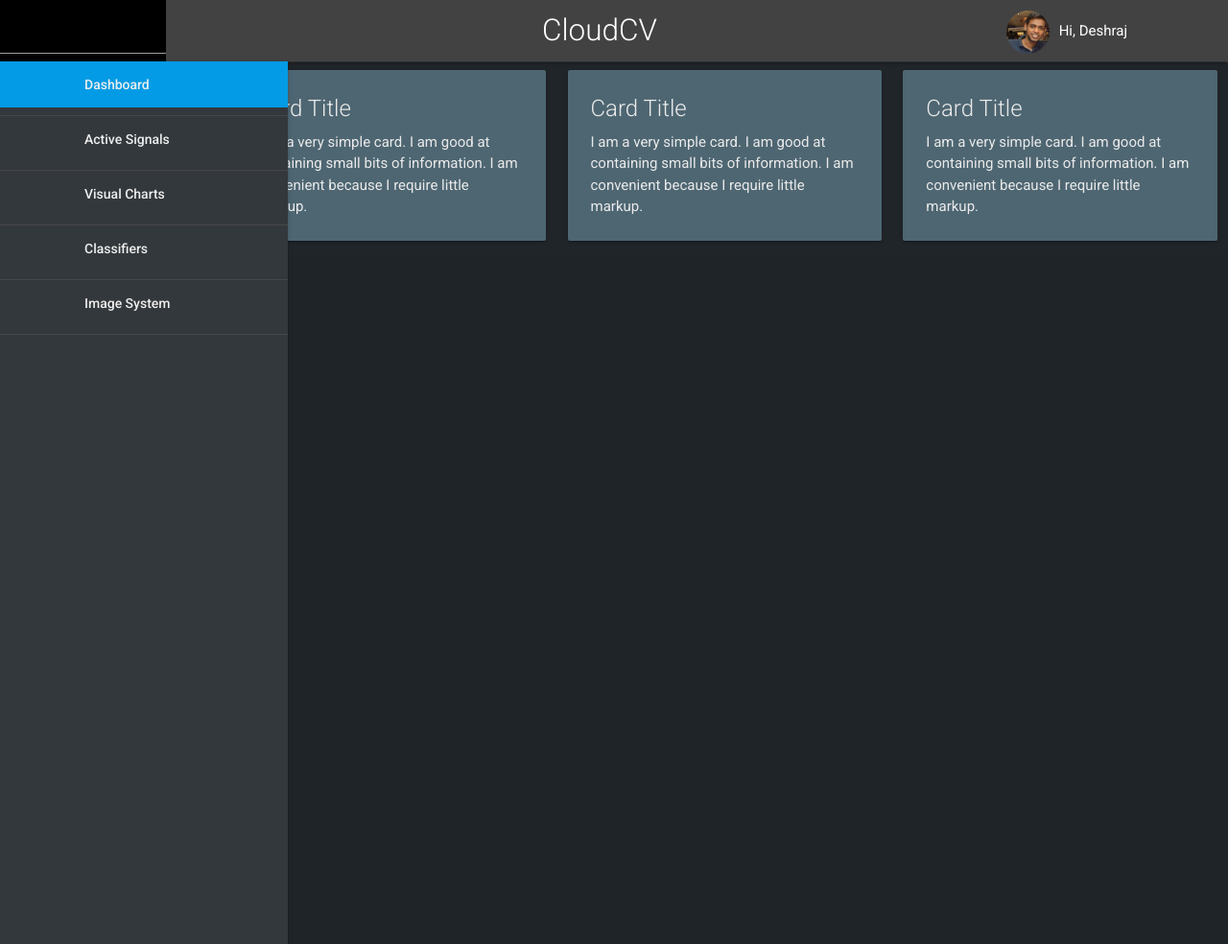
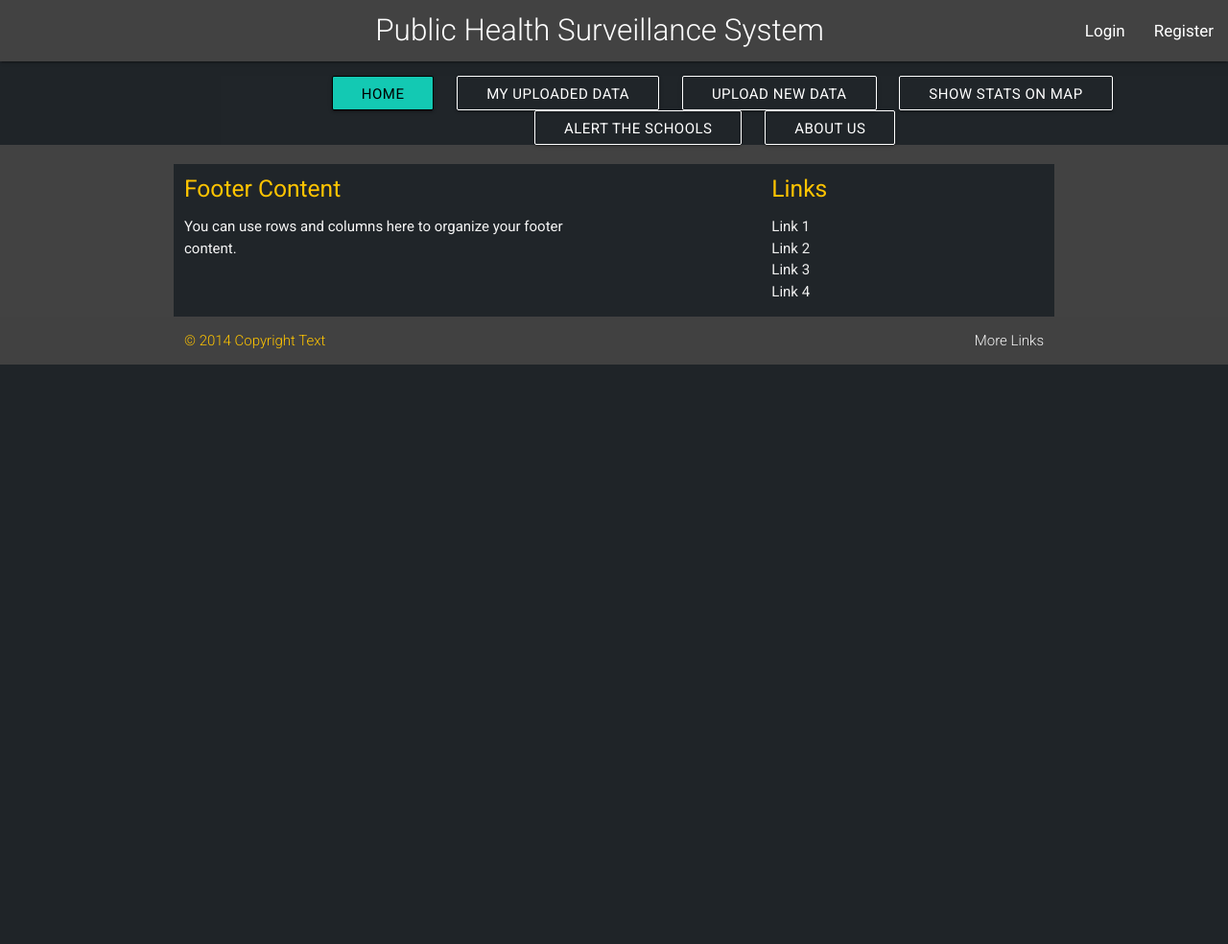
Before and after one commit to DESHRAJ/h1n1, a Django app: page / in a window 1280 px wide. Shown: the whole page at 96% size. Run offline with Django 3.2, Linux system fonts and the light colour scheme; parts of the project's set-up code (start-up, migrations or seed data) failed here and were passed over; some libraries are stand-ins or nearby versions.

Commit message:
md added to home page

```diff
--- a/h1n1/templates/index.html
+++ b/h1n1/templates/index.html
@@ -2,7 +2,7 @@
 <html lang="en">
 <head>
   <meta charset="UTF-8">
-  <title>public health Survillance System</title>
+  <title>Public health Surveillance System</title>
   <meta name="viewport" content="width=device-width, initial-scale=1.0, maximum-scale=1.0, user-scalable=no"/>
   <link rel="stylesheet" href="https://cdnjs.cloudflare.com/ajax/libs/materialize/0.95.3/css/materialize.min.css">
   <link rel="stylesheet" href="/static/css/sample.css">
@@ -18,37 +18,22 @@
     <div class="navbar-fixed">
     <nav >
       <div class="nav-wrapper">
-        <a href="#!" class="center brand-logo"><i class="right mdi-file-cloud-queue"></i> CloudCV</a>
+        <a href="#!" class="center brand-logo hide-on-med-and-down"><i class="right mdi-file-cloud-queue"></i> Public Health Surveillance System</a>
+        <a href="#!" class="center brand-logo hide-on-large-only "><i class="right mdi-file-cloud-queue"></i> PHSS</a>
         <a id="menuicon" data-activates="mobile-demo" class="button-collapse top-nav full"><i class="mdi-navigation-menu"></i></a>
-        <ul class="menu2 left hide-on-med-and-down">
-          <li>
-            <form>
-              <div class="input-field">
-                <input id="search" type="text" required>
-                <label for="search"><i class="mdi-action-search"></i></label>
-              </div>
-            </form>
-          </li>
-        </ul>
         <ul class="menu2 right hide-on-med-and-down">
+        {% if user.is_authenticated %}
           <li><a><img src="/static/img/deshraj.jpg" id="deshraj" alt="deshraj" class="circle resposive-img">Hi, Deshraj</a></li>
-          <li><a><i class="mdi-action-home"></i></a></li>
-          <li><a><i class="mdi-action-event"></i></a></li>
-          <li><a><i class="mdi-action-delete"></i></a></li>
+        {% else %}
+          <li><a class ="modal-trigger"style="font-size:17px;" href="#login">Login</a></li>
+          <li><a class ="modal-trigger"style="font-size:17px;" href="#register">Register</a></li>
+        {% endif %}
           <li class="divider"></li>
         </ul>
       </div>
         <ul class="side-nav show-on-med-and-down" id="mobile-demo">
           <li><a><img src="/static/img/deshraj.jpg" id="deshraj" alt="deshraj" class="circle resposive-img">   Hi, Deshraj</a></li>
           <div class="divider"></div>
-          <li>
-            <form>
-              <div class="input-field">
-                <input id="search" type="text" placeholder="Search"required>
-                <label for="search"><i class="mdi-action-search"></i></label>
-              </div>
-            </form>
-          </li>
           <li><a>Classification</a></li>
           <li><a>Image Stitch</a></li>
           <li><a>Train Category</a></li>
@@ -59,61 +44,93 @@
         </ul>
   </nav>
   </div>
-        <ul class="side-nav fixed hide-on-med-and-down">
-          <li class="bold active"><a class="waves-effect waves-teal"><i class="small mdi-action-home"></i> Dashboard</a></li>
+  <main>
+      <div class="row center" id="row1">
+        <div class="col s12 m12 l12">
+              <a class="active waves-effect waves-light btn">Home</a>
+              <a class="waves-effect waves-light btn">MY Uploaded Data</a>
+              <a class="waves-effect waves-light btn">Upload New Data</a>
+              <a class="waves-effect waves-light btn">Show stats on map</a>
+              <a class="waves-effect waves-light btn">Alert the Schools</a>
+              <a class="waves-effect waves-light btn">About Us</a>
+        </div>
+      </div>
+      <div id="login" class="modal modal-fixed-footer">
+        <div class="modal-content">
+          <h4>Get Started</h4>
           <div class="divider"></div>
-          <li class="bold"><a class="waves-effect waves-teal"><i class="small mdi-action-accessibility"></i> Active Signals</a></li>
-          <div class="divider"></div>
-          <li class="bold"><a class="waves-effect waves-teal"><i class="small mdi-editor-insert-chart"></i> Visual Charts</a></li>
-          <div class="divider"></div>
-          <li class="bold"><a class="waves-effect waves-teal"><i class="small mdi-action-bug-report"></i> Classifiers</a></li>
-          <div class="divider"></div>
-          <li class="bold"><a class="waves-effect waves-teal"><i class="small mdi-image-camera-front"></i> Image System</a></li>
-          <div class="divider"></div>
-      </ul>
-  <main>
-<!--     <div class="row" id="row1">
-      <div class="col s12 m12 l12">
-             <a class="active waves-effect waves-light btn">OVERVIEW</a>
-            <a class="waves-effect waves-light btn">MY REPORTS</a>
-            <a class="waves-effect waves-light btn">FORUM</a>
-            <a class="waves-effect waves-light btn">SEARCH</a>
-            <a class="waves-effect waves-light btn">MY PROJECTS</a>
-            <a class="waves-effect waves-light btn">LEADERBOARD</a>
+          <div class="container">
+          <form class="col s12">
+              <div class="input-field col s12">
+                <input id="email" type="email" class="validate">
+                <label for="email">Email</label>
               </div>
-    </div> -->
-    <div class="divider" id="rowdivider"></div>
-    <div class="row">
-      <div class="col s12 m6 l4">
-      <div class="card blue-grey darken-1">
-            <div class="card-content white-text">
-              <span class="card-title">Card Title</span>
-              <p>I am a very simple card. I am good at containing small bits of information.
-              I am convenient because I require little markup.</p>
+              <div class="input-field col s12">
+                <input id="password" type="password" class="validate">
+                <label for="password">Password</label>
+              </div>
+              <a class="waves-effect waves-light btn">Login</a>
+          </form>
             </div>
         </div>
       </div>
-      <div class="col s12 m6 l4">
-      <div class="card blue-grey darken-1">
-            <div class="card-content white-text">
-              <span class="card-title">Card Title</span>
-              <p>I am a very simple card. I am good at containing small bits of information.
-              I am convenient because I require little markup.</p>
+      <div id="register" class="modal modal-fixed-footer">
+        <div class="modal-content">
+          <h4>Get Started</h4>
+          <div class="divider"></div>
+          <div class="container">
+          <form class="col s12">
+              <div class="input-field col s12">
+                <input id="email" type="email" class="validate">
+                <label for="email">Email</label>
               </div>
+              <div class="input-field col s12">
+                <input id="password" type="password" class="validate">
+                <label for="password">Password</label>
               </div>
-      </div>
-      <div class="col s12 m6 l4">
-      <div class="card blue-grey darken-1">
-            <div class="card-content white-text">
-              <span class="card-title">Card Title</span>
-              <p>I am a very simple card. I am good at containing small bits of information.
-              I am convenient because I require little markup.</p>
-            </div>
+              <a class="waves-effect waves-light btn">Register</a>
+          </form>
             </div>
         </div>
       </div>
   </main>
   <script type="text/javascript" src="https://code.jquery.com/jquery-2.1.1.min.js"></script>
   <script src="https://cdnjs.cloudflare.com/ajax/libs/materialize/0.95.3/js/materialize.min.js"></script>
+  <script type="text/javascript">
+  $(document).ready(function(){
+      $('.modal-trigger').leanModal({
+      dismissible: true,
+      opacity: .5,
+      in_duration: 300,
+      out_duration: 200,
+    }
+  );
+  });
+  </script>
+  <footer class="page-footer grey darken-3">
+          <div class="container">
+            <div class="row">
+              <div class="col l6 s12">
+                <h5 class="white-text" style="color: #ffc400 !important;">Footer Content</h5>
+                <p class="grey-text text-lighten-4">You can use rows and columns here to organize your footer content.</p>
+              </div>
+              <div class="col l4 offset-l2 s12" >
+                <h5 class="white-text" style="color: #ffc400 !important;">Links</h5>
+                <ul style="color: #ffc400 !important;">
+                  <li><a class="grey-text text-lighten-3" href="#!">Link 1</a></li>
+                  <li><a class="grey-text text-lighten-3" href="#!">Link 2</a></li>
+                  <li><a class="grey-text text-lighten-3" href="#!">Link 3</a></li>
+                  <li><a class="grey-text text-lighten-3" href="#!">Link 4</a></li>
+                </ul>
+              </div>
+            </div>
+          </div>
+          <div class="footer-copyright">
+            <div class="container" style="color: #ffc400 !important;">
+            © 2014 Copyright Text
+            <a class="grey-text text-lighten-4 right" href="#!">More Links</a>
+            </div>
+          </div>
+        </footer>
 </body>
 </html>
```
Also changed, not shown: 1 other file. Lines whose indentation alone changed are shown as unchanged.
